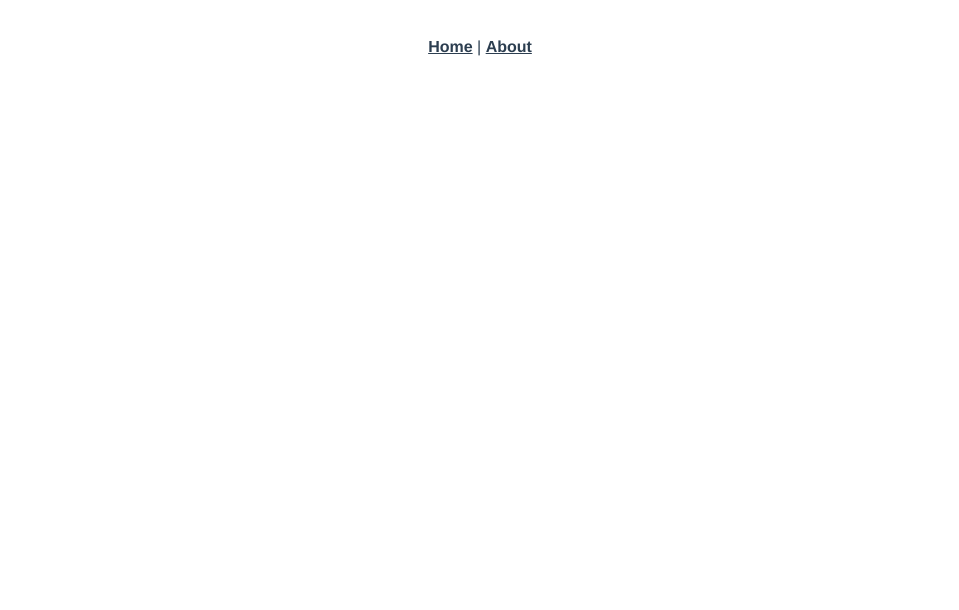
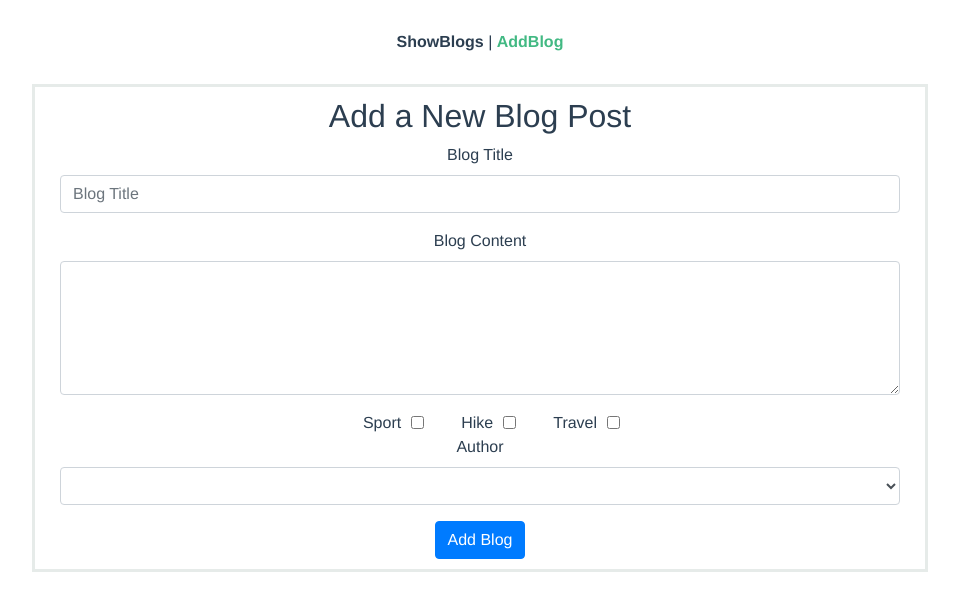
Before and after one commit to Deegaem/blogger-app, a Vue app: page /add in a window 1280 px wide. Shown: the top 610 px of the page, without its empty margins (160-1119 px from the left). Built offline with nearby package versions, Linux system fonts and the light colour scheme.

Commit message:
Initial commit of Blogger App

```diff
--- a/package.json
+++ b/package.json
@@ -8,8 +8,14 @@
     "lint": "vue-cli-service lint"
   },
   "dependencies": {
+    "axios": "^0.19.2",
+    "bootstrap": "^4.4.1",
+    "bootstrap-vue": "^2.9.0",
     "core-js": "^3.6.4",
+    "jquery": "^3.4.1",
+    "popper.js": "^1.16.1",
     "vue": "^2.6.11",
+    "vue-axios": "^2.1.5",
     "vue-router": "^3.1.5",
     "vuex": "^3.1.2"
   },
--- a/src/App.vue
+++ b/src/App.vue
@@ -1,10 +1,12 @@
 <template>
   <div id="app">
     <div id="nav">
-      <router-link to="/">Home</router-link> |
-      <router-link to="/about">About</router-link>
+      <router-link to="/">ShowBlogs</router-link> |
+      <router-link to="/add">AddBlog</router-link>
     </div>
+    <div id="center">
     <router-view/>
+    </div>
   </div>
 </template>
 
@@ -29,4 +31,10 @@
     }
   }
 }
+#center {
+  margin: auto;
+  width: 70%;
+  border: 3px solid #e6ebe9;
+  padding: 10px;
+}
 </style>
--- /dev/null
+++ b/src/components/AddBlog.vue
@@ -0,0 +1,130 @@
+<template>
+  <div class="container">
+    <h2 v-if="!submitted">Add a New Blog Post</h2>
+    <form v-if="!submitted">
+      <div class="form-group">
+        <label for="BlogTitle">Blog Title</label>
+        <input
+          type="text"
+          class="form-control"
+          placeholder="Blog Title"
+          id="BlogTitle"
+          v-model.lazy="blog.title"
+        />
+      </div>
+      <div class="form-group">
+        <label for="BlogContent">Blog Content</label>
+        <textarea class="form-control" rows="5" id="BlogContent" v-model.lazy="blog.content"></textarea>
+      </div>
+      <div id="checkboxes">
+        <label class="form-check-label" for="sport">Sport</label>
+        <input
+          type="checkbox"
+          class="form-check-input"
+          id="sport"
+          value="sport"
+          v-model.lazy="blog.categories"
+        />
+        <label class="form-check-label" for="hike">Hike</label>
+        <input
+          type="checkbox"
+          class="form-check-input"
+          id="hike"
+          value="hike"
+          v-model.lazy="blog.categories"
+        />
+        <label class="form-check-label" for="travel">Travel</label>
+        <input
+          type="checkbox"
+          class="form-check-input"
+          id="travel"
+          value="travel"
+          v-model.lazy="blog.categories"
+        />
+      </div>
+      <div class="form-group from-select">
+        <label for="author">Author</label>
+        <select class="form-control" id="author" v-model="blog.author">
+          <option v-for="author in authors" :key="author">{{author}}</option>
+        </select>
+      </div>
+      <button class="btn btn-primary" v-on:click.prevent="post">Add Blog</button>
+    </form>
+    <div v-if="submitted">
+      <h3>Thanks for adding your post</h3>
+      <!-- </div>
+      <div id="preview">
+      <h3>Preview Blog</h3>-->
+      <p>Blog title:{{blog.title}}</p>
+      <p>Blog Content:</p>
+      <p>{{blog.content}}</p>
+      <p>Blog Categories</p>
+      <ul class="list-group">
+        <li
+          class="list-group-item"
+          v-for="categorie in blog.categories"
+          :key="categorie"
+        >{{categorie}}</li>
+      </ul>
+      <p>Author:{{blog.author}}</p>
+    </div>
+  </div>
+</template>
+
+<script>
+export default {
+  name: "AddBlog",
+  data: () => {
+    return {
+      blog: {
+        title: "",
+        content: "",
+        categories: [],
+        author: ""
+      },
+      authors: ["Angular", "Vue", "React"],
+      submitted: false
+    };
+  },
+  methods: {
+    post: function() {
+      this.axios
+        .post("http://jsonplaceholder.typicode.com/posts", {
+          title: this.blog.title,
+          body: this.blog.content,
+          userld: 1
+        })
+        .then(response => {
+          console.log(response.data);
+          this.submitted = true;
+        });
+    }
+  }
+};
+</script>
+
+<!-- Add "scoped" attribute to limit CSS to this component only -->
+<style scoped lang="scss">
+h3 {
+  margin: 40px 0 0;
+}
+ul {
+  list-style-type: none;
+  padding: 0;
+}
+li {
+  display: inline-block;
+  margin: 0 10px;
+}
+a {
+  color: #e6ebe9;
+}
+#checkboxes input {
+  display: inline-block;
+  margin-right: 10px;
+}
+#checkboxes label {
+  display: inline-block;
+  margin: 0 30px;
+}
+</style>
--- a/src/components/HelloWorld.vue
+++ /dev/null
@@ -1,60 +0,0 @@
-<template>
-  <div class="hello">
-    <h1>{{ msg }}</h1>
-    <p>
-      For a guide and recipes on how to configure / customize this project,<br>
-      check out the
-      <a href="https://cli.vuejs.org" target="_blank" rel="noopener">vue-cli documentation</a>.
-    </p>
-    <h3>Installed CLI Plugins</h3>
-    <ul>
-      <li><a href="https://github.com/vuejs/vue-cli/tree/dev/packages/%40vue/cli-plugin-babel" target="_blank" rel="noopener">babel</a></li>
-      <li><a href="https://github.com/vuejs/vue-cli/tree/dev/packages/%40vue/cli-plugin-router" target="_blank" rel="noopener">router</a></li>
-      <li><a href="https://github.com/vuejs/vue-cli/tree/dev/packages/%40vue/cli-plugin-vuex" target="_blank" rel="noopener">vuex</a></li>
-      <li><a href="https://github.com/vuejs/vue-cli/tree/dev/packages/%40vue/cli-plugin-eslint" target="_blank" rel="noopener">eslint</a></li>
-    </ul>
-    <h3>Essential Links</h3>
-    <ul>
-      <li><a href="https://vuejs.org" target="_blank" rel="noopener">Core Docs</a></li>
-      <li><a href="https://forum.vuejs.org" target="_blank" rel="noopener">Forum</a></li>
-      <li><a href="https://chat.vuejs.org" target="_blank" rel="noopener">Community Chat</a></li>
-      <li><a href="https://twitter.com/vuejs" target="_blank" rel="noopener">Twitter</a></li>
-      <li><a href="https://news.vuejs.org" target="_blank" rel="noopener">News</a></li>
-    </ul>
-    <h3>Ecosystem</h3>
-    <ul>
-      <li><a href="https://router.vuejs.org" target="_blank" rel="noopener">vue-router</a></li>
-      <li><a href="https://vuex.vuejs.org" target="_blank" rel="noopener">vuex</a></li>
-      <li><a href="https://github.com/vuejs/vue-devtools#vue-devtools" target="_blank" rel="noopener">vue-devtools</a></li>
-      <li><a href="https://vue-loader.vuejs.org" target="_blank" rel="noopener">vue-loader</a></li>
-      <li><a href="https://github.com/vuejs/awesome-vue" target="_blank" rel="noopener">awesome-vue</a></li>
-    </ul>
-  </div>
-</template>
-
-<script>
-export default {
-  name: 'HelloWorld',
-  props: {
-    msg: String
-  }
-}
-</script>
-
-<!-- Add "scoped" attribute to limit CSS to this component only -->
-<style scoped lang="scss">
-h3 {
-  margin: 40px 0 0;
-}
-ul {
-  list-style-type: none;
-  padding: 0;
-}
-li {
-  display: inline-block;
-  margin: 0 10px;
-}
-a {
-  color: #42b983;
-}
-</style>
--- /dev/null
+++ b/src/components/ShowBlogs.vue
@@ -0,0 +1,53 @@
+<template>
+  <div class="container">
+    <h1>All Blog Articles</h1>
+    <ul>
+      <li v-for="(blog, id) in blogs" :key="id">
+        <div class="card mb-2">
+          <div class="card-body">
+            <h4 class="card-title">{{blog.title}}</h4>
+            <p class="card-text">{{blog.body}}</p>
+            <a href="#" class="card-link">Another link</a>
+          </div>
+        </div>
+      </li>
+    </ul>
+  </div>
+</template>
+
+<script>
+export default {
+  name: "ShowBlogs",
+  data: () => {
+    return {
+      blogs: []
+    };
+  },
+  methods: {},
+  created() {
+    this.axios
+      .get("http://jsonplaceholder.typicode.com/posts")
+      .then(response => {
+        this.blogs = response.data.slice(0, 10);
+      });
+  }
+};
+</script>
+
+<!-- Add "scoped" attribute to limit CSS to this component only -->
+<style scoped lang="scss">
+h3 {
+  margin: 40px 0 0;
+}
+ul {
+  list-style-type: none;
+  padding: 0;
+}
+li {
+  display: inline-block;
+  margin: 0 10px;
+}
+a {
+  color: #e6ebe9;
+}
+</style>
--- a/src/router/index.js
+++ b/src/router/index.js
@@ -1,14 +1,21 @@
 import Vue from 'vue'
 import VueRouter from 'vue-router'
-import Home from '../views/Home.vue'
+import ShowBlogs from '../components/ShowBlogs.vue'
+import AddBlog from '../components/AddBlog.vue'
+
 
 Vue.use(VueRouter)
 
 const routes = [
   {
     path: '/',
-    name: 'Home',
-    component: Home
+    name: 'ShowBlogs',
+    component: ShowBlogs
+  },
+  {
+    path: '/add',
+    name: 'AddBlog',
+    component: AddBlog
   },
   {
     path: '/about',
--- a/src/views/Home.vue
+++ /dev/null
@@ -1,18 +0,0 @@
-<template>
-  <div class="home">
-    <img alt="Vue logo" src="../assets/logo.png">
-    <HelloWorld msg="Welcome to Your Vue.js App"/>
-  </div>
-</template>
-
-<script>
-// @ is an alias to /src
-import HelloWorld from '@/components/HelloWorld.vue'
-
-export default {
-  name: 'Home',
-  components: {
-    HelloWorld
-  }
-}
-</script>
```
Also changed, not shown: src/main.js (+9 -0 lines), 1 other file (tests, documents, lock files or other folders).
